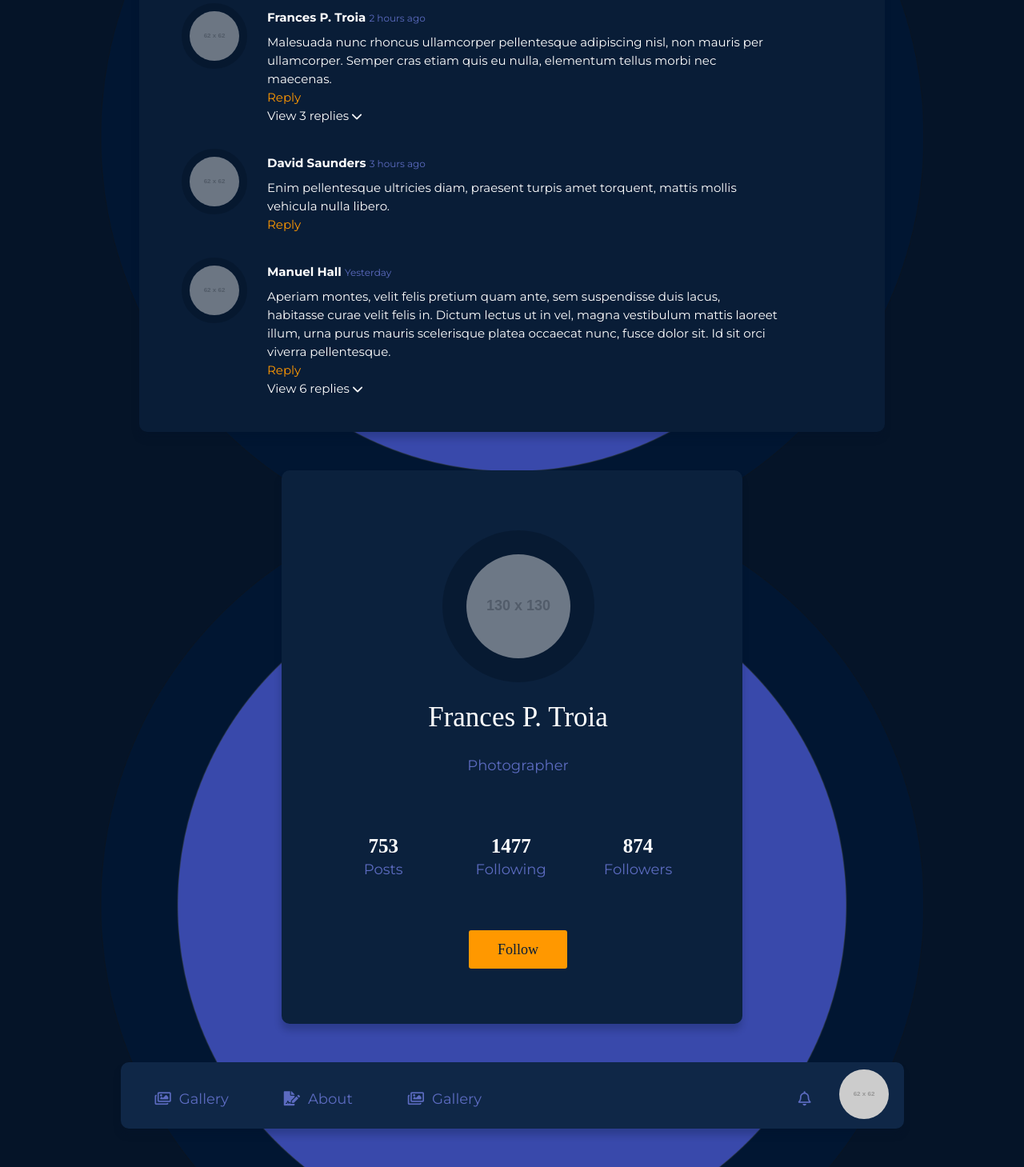
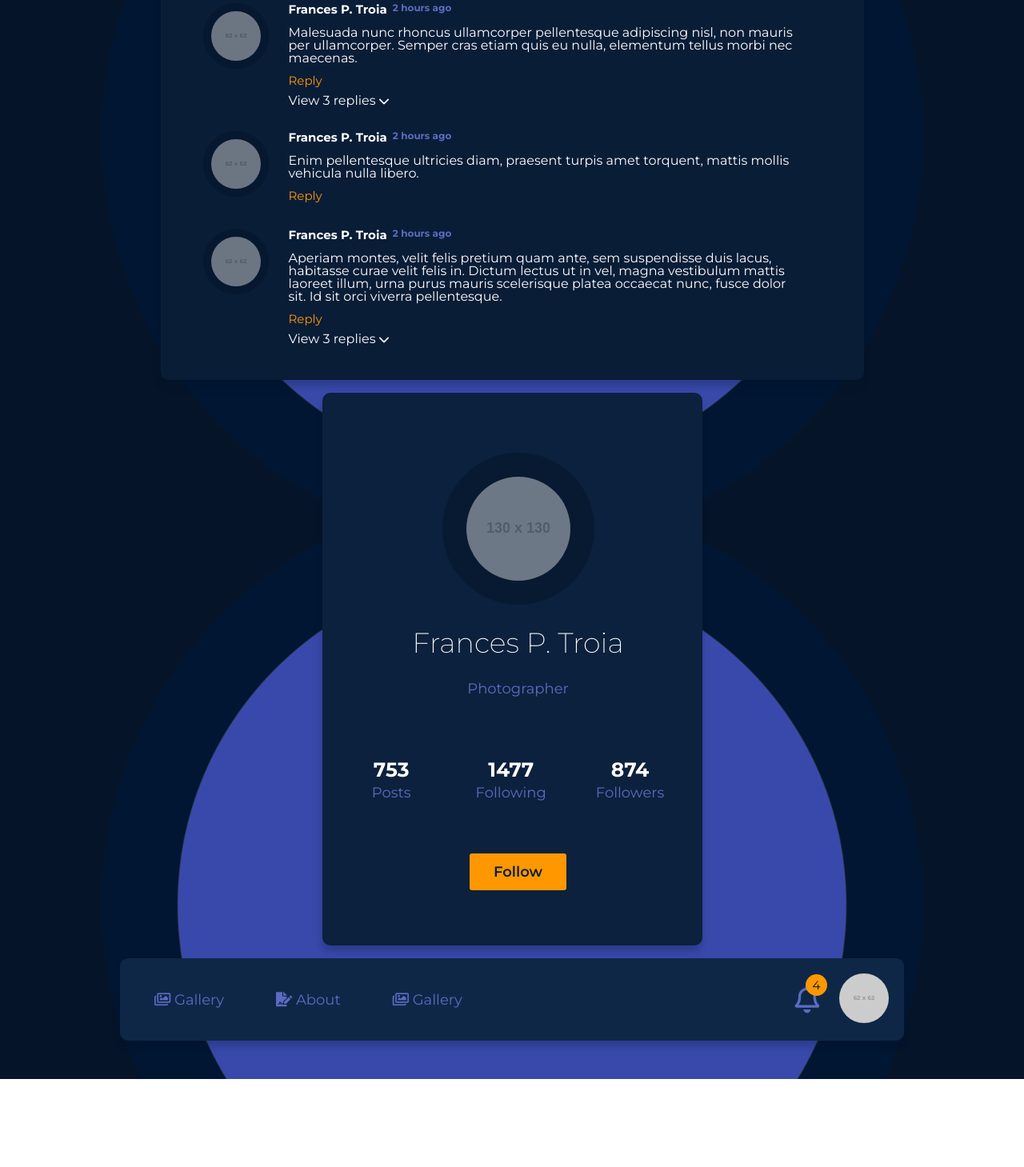
Before and after one commit to Sametkarakurtt/application2, a plain HTML site: page index.html in a window 1280 px wide. Shown: the part 315-1774 px from the top of the page at 80% size. After the commit the page ends 1664 px from the top, so only its background shows below. Drawn offline with Linux system fonts and the light colour scheme; placeholder pictures from the web are drawn by us.

Commit message:
icona bildirim vektörü eklendi

```diff
--- a/index.html
+++ b/index.html
@@ -3,10 +3,13 @@
 <head>
     <meta charset="UTF-8">
     <meta http-equiv="X-UA-Compatible" content="IE=edge">
-    <meta name="viewport" content="width=device-width, initial-scale=1.0"><link rel="preconnect" href="https://fonts.googleapis.com">
+    <meta name="viewport" content="width=device-width, initial-scale=1.0">
     <title>Application2</title>
+
+    <link rel="preconnect" href="https://fonts.googleapis.com">
     <link rel="preconnect" href="https://fonts.gstatic.com" crossorigin>
-    <link href="https://fonts.googleapis.com/css2?family=Montserrat:wght@400;700&display=swap" rel="stylesheet">
+    <link href="https://fonts.googleapis.com/css2?family=Montserrat:wght@200;400;600;700&display=swap" rel="stylesheet">
+
     <link rel="stylesheet" href="reset.css">
     <link rel="stylesheet" href="normalize.css">
     <link rel="stylesheet" href="font-awesome/css/all.css">
@@ -16,25 +19,31 @@
 
     <div class="icon">
             <div class="icon-linkedin">
-                <a href="https://tr.linkedin.com/"><i class="fab fa-linkedin-in"></i></a>
+                <a href="https://tr.linkedin.com/" class="iconBanner" data-counter="6">
+                    <i class="fab fa-linkedin-in "></i>
+                </a>
             </div>
     </div>
 
     <div class="content">
-            <div class="comments">
-                <h2>24 Comments</h2>
+            <div class="title">
+                <h2> 24 Comments</h2>
             </div>
             <div class="col2">
                 <div class="resim">
                     <img src="https://via.placeholder.com/62">
                 </div>
                 <div class="text">
-                    <h4>Frances P. Troia</h4>
-                    <p class="zaman">2 hours ago</p>
-                    <p>Malesuada nunc rhoncus ullamcorper pellentesque adipiscing nisl, non mauris per <br>
-                        ullamcorper. Semper cras etiam quis eu nulla, elementum tellus morbi nec <br>
-                        maecenas.</p>
-                        <a href="#" >Reply</a>
+                    <div class="listHeader">
+                        <h4>Frances P. Troia</h4>
+                        <p class="zaman">2 hours ago</p>
+                    </div>
+                    <div class="yazi">
+                        <p>Malesuada nunc rhoncus ullamcorper pellentesque adipiscing nisl, non mauris per
+                            ullamcorper. Semper cras etiam quis eu nulla, elementum tellus morbi nec
+                            maecenas.</p>
+                    </div>
+                        <div class="listReply"> <a href="#">Reply</a></div>
                         <p>View 3 replies <img src="ok.png"></p>
                 </div>
             </div>
@@ -43,11 +52,14 @@
                     <img src="https://via.placeholder.com/62">
                 </div>
                 <div class="text">
-                    <h4>David Saunders</h4>
-                    <p class="zaman">3 hours ago</p>
-                    <p>Enim pellentesque ultricies diam, praesent turpis amet torquent, mattis mollis <br>
-                        vehicula nulla libero.</p>
-                        <a href="#" >Reply</a>
+                    <div class="listHeader">
+                        <h4>Frances P. Troia</h4>
+                        <p class="zaman">2 hours ago</p>
+                    </div>
+                    <div class="yazi">
+                        <p>Enim pellentesque ultricies diam, praesent turpis amet torquent, mattis mollis vehicula nulla libero.</p>
+                    </div>
+                        <div class="listReply" style="margin: 0;"> <a href="#">Reply</a></div>
                 </div>
             </div>
             <div class="col2">
@@ -55,14 +67,15 @@
                     <img src="https://via.placeholder.com/62">
                 </div>
                 <div class="text">
-                    <h4>Manuel Hall</h4>
-                    <p class="zaman">Yesterday</p>
-                    <p> Aperiam montes, velit felis pretium quam ante, sem suspendisse duis lacus,<br>
-                        habitasse curae velit felis in. Dictum lectus ut in vel, magna vestibulum mattis laoreet <br>
-                        illum, urna purus mauris scelerisque platea occaecat nunc, fusce dolor sit. Id sit orci <br>
-                        viverra pellentesque.</p>
-                        <a href="#" >Reply</a>
-                        <p>View 6 replies <img src="ok.png"></p>
+                    <div class="listHeader">
+                        <h4>Frances P. Troia</h4>
+                        <p class="zaman">2 hours ago</p>
+                    </div>
+                    <div class="yazi">
+                        <p> Aperiam montes, velit felis pretium quam ante, sem suspendisse duis lacus, habitasse curae velit felis in. Dictum lectus ut in vel, magna vestibulum mattis laoreet illum, urna purus mauris scelerisque platea occaecat nunc, fusce dolor sit. Id sit orci viverra pellentesque.</p>
+                    </div>
+                        <div class="listReply"> <a href="#">Reply</a></div>
+                        <p >View 3 replies <img src="ok.png"></p>
                 </div>
             </div>
     </div>
@@ -79,27 +92,40 @@
                     <li class="fallowing"><p>1477<h5>Following</h5></p></li>
                     <li><p>874<h5>Followers</h5></p></li>
                 </ul>
-                    <form class="profil-button">
-                        <button type="submit"><p>Follow</p></button>
-                    </form>
+                        <button><p>Follow</p></button>
+
             </div>
     </div>
-    <footer>
-        <div class="footer">
-                <div class="footer-navbar">
-                    <div class="resim">
-                        <img src="https://via.placeholder.com/62">
-                    </div>
-                    <nav>
-                        <ul>
-                            <li><a href="#"><i class="far fa-images"></i>Gallery</a></li>
-                            <li class="about"><a href="#"><i class="fas fa-file-signature"></i></i>About</a></li>
-                            <li><a href="#"><i class="far fa-images"></i>Gallery</a></li>
-                            <li class="bell"><a href="#"><i class="far fa-bell"></i></a></li>
-                        </ul>
-                    </nav>
-                </div>
+
+    <nav class="general-menu">
+        <div class="avatar">
+            <img src="https://via.placeholder.com/62" width="62" height="62">
         </div>
-    </footer>
+        <ul class="general-nav-list">
+            <li class="general-nav-list-item">
+                <a href="javascript:;" class="general-nav-list-link">
+                    <i class="far fa-images"></i>
+                    <span>Gallery</span>
+                </a>
+            </li>
+            <li class="general-nav-list-item">
+                <a href="javascript:;" class="general-nav-list-link">
+                    <i class="fas fa-file-signature"></i>
+                    <span>About</span>
+                </a>
+            </li>
+            <li class="general-nav-list-item">
+                <a href="javascript:;" class="general-nav-list-link">
+                    <i class="far fa-images"></i>
+                    <span>Gallery</span>
+                </a>
+            </li>
+            <li class="general-nav-list-item">
+                <a href="javascript:;" class="general-nav-list-link bell" data-counter="4">
+                    <i class="far fa-bell"></i>
+                </a>
+            </li>
+        </ul>
+    </nav>
 </body>
 </html>
--- a/stil.css
+++ b/stil.css
@@ -22,37 +22,77 @@ body {
     margin-top: 60px;
     margin-bottom: 30px;
     }
+    .icon .icon-linkedin .iconBanner::before{
+        content: attr(data-counter);
+        top: -10px;
+        right: -10px;
+        width: 36px;
+        height: 36px;
+        font-size: 15px;
+        color: #011632;
+        line-height: 27px;
+        font-style: normal;
+        position: absolute;
+        text-align: center;
+        border-radius: 100%;
+        letter-spacing: normal;
+        background-color: #ff9800;
+        border: 5px solid #3949ab;
+        display: flex;
+        justify-content: center;
+        align-items: center;
+    }
+        .icon-linkedin{
+position: relative;
+    }
+
 .icon  .icon-linkedin  i {
     padding: 34px 34px;
     color: #ffffff;
     font-size: 30px;
 }
+
 .content {
     width: 100%;
     max-width: 879px;
     box-shadow: -1px 8px 8px rgba(5, 20, 40, 0.22);
     border-radius: 10px;
     background-color: #091d37;
-    padding: 56px 0px 13px 53px ;
-    margin-bottom: 3em;
+    padding: 56px 84px 13px 53px ;
+    margin-bottom: 16px;
+    box-sizing: border-box;
 }
 .content .text{
     font-style: normal;
     letter-spacing: normal;
-    font-weight: 400;
     font-family: Montserrat;
 }
-.content  .comments h2 {
+.title{
     color: #ffffff;
-    font-family: "Montserrat - Semi Bold";
+    font-family: Montserrat;
     font-size: 20px;
-    font-weight: 400;
     line-height: 36px;
     margin-bottom: 39px;
 }
 .content  .col2{
     display: flex;
+    color: #ffffff;
 }
+.listHeader{
+    display: flex;
+    color: #ffffff;
+    font-size: 15px;
+    font-weight: 700;
+    display: flex;
+    margin-bottom: 14px;
+}
+.content .yazi{
+    margin-bottom: 8px;
+}
+.content .listReply{
+    margin-bottom: 6px;
+}
+
 .content  .resim img {
     border-radius: 100%;
     border: 10px #051428 solid;
@@ -62,29 +102,17 @@ body {
     padding-left: 25px;
     margin-bottom: 30px;
 }
-.content  .col2 .text h4{
-    color: #ffffff;
-    font-size: 15px;
-    font-weight: 700;
-    line-height: 36px;
-    display:inline-flex;
-}
-.content  .col2 .text p {
-    color: #ffffff;
-    font-size: 15px;
-    line-height: 23px;
-}
+
 .content  .col2 .text a {
     color: #ff9800;
     font-size: 15px;
     line-height: 23px;
     text-decoration: none;
 }
-.content  .col2 .text .zaman{
+.zaman{
     color: #5c6bc0;
     font-size: 12px;
-    line-height: 36px;
-    display:inline-flex;
+    padding-left: 7px;
 }
 .profile {
     width: 100%;
@@ -94,29 +122,31 @@ body {
     background-color: #0b213d;
     padding: 75px 43px 69px  58px;
     text-align: center;
-    margin-bottom: 3em;
+    margin-bottom: 16px;
 }
 .profile  .profil .resim img{
     border-radius: 100%;
     background-color: #051428;
     opacity: 0.51;
     border: 30px #051428 solid;
+    margin-bottom: 27px;
 }
 
 .profile  .profil h1 {
     color: #ffffff;
-    font-family: "Montserrat - Extra Light";
+    font-family: Montserrat;
     font-size: 35px;
-    font-weight: 400;
     font-style: normal;
     letter-spacing: normal;
     line-height: 36px;
+    margin: 0;
+    margin-bottom: 21px;
+    font-weight: 200;
 }
 .profile  .profil h3{
     color: #5c6bc0;
     font-family: Montserrat;
     font-size: 18px;
-    font-weight: 400;
     font-style: normal;
     letter-spacing: normal;
     line-height: 36px;
@@ -127,91 +157,127 @@ body {
     display: inline-block;
 }
 .profile .profil .fallowing {
-    margin-left:87px;
-    margin-right: 68px;
+    margin-left:77px;
+    margin-right: 58px;
 }
 
 .profile  .profil h5{
     color: #5c6bc0;
     font-family: Montserrat;
     font-size: 18px;
-    font-weight: 400;
     font-style: normal;
     letter-spacing: normal;
     line-height: normal;
 }
 .profile  .profil li p{
     color: #ffffff;
-    font-family: "Montserrat - Bold";
+    font-family: Montserrat;
     font-size: 25px;
-    font-weight: 700;
     font-style: normal;
     letter-spacing: normal;
     line-height: 36px;
+    font-weight: 700;
 }
-.profile  form.profil-button button {
+.profile button {
     border-radius: 3px;
     background-color: #ff9800;
     border: 0px;
-}
-.profile  form.profil-button  p{
     color: #091d37;
-    font-family: "Montserrat - Semi Bold";
+    font-family: Montserrat;
     font-size: 18px;
-    font-weight: 400;
     font-style: normal;
     letter-spacing: normal;
     line-height: 36px;
     padding: 5px 30px;
+    font-weight: 600;
 }
-.footer   {
-    width: 979px;
-    box-shadow: -1px 8px 8px rgba(5, 20, 40, 0.22);
-    border-radius: 10px;
-    background-color: #0f2747;
-    margin-bottom: 3em;
+    .general-menu {
+        /* Felx Elemanlarını tek tek denemesi yapılacak. */
+        display: flex;
+        align-items: center;
+        flex-direction: row-reverse;
+        justify-content: space-between;
+        /* Box Sizing özelliği için araştıma bekliyorum senden. */
+        box-sizing: border-box;
+
+        width: 100%;
+        max-width: 980px;
+        margin-bottom: 3em;
+        border-radius: 10px;
+        background-color: #0f2747;
+        padding: 19px 19px 19px 43px;
+        box-shadow: -1px 8px 8px rgb(5 20 40 / 22%);
     }
-    .footer  .footer-navbar nav {
-        padding: 0px 19px 19px 43px;
-    }
-    .footer  .footer-navbar .resim{
-        padding: 9px 19px 19px 0px;
 
-    }
-    .footer  .footer-navbar .resim img{
-        float:right;
+    .general-menu .avatar > img {
         border-radius: 100%;
     }
-    .footer  .footer-navbar ul li{
-        display: inline-block;
+
+    .general-menu .general-nav-list {
+        width: 100%;
+        display: flex;
+        align-items: center;
+        justify-content: space-between;
     }
-    .footer  .footer-navbar ul li a {
 
-    color: #5c6bc0;
-    font-family: Montserrat;
-    font-size: 18px;
-    font-weight: 400;
-    font-style: normal;
-    letter-spacing: normal;
-    line-height: 36px;
-    text-decoration: none;
-    padding-bottom: .25em;
+    .general-menu .general-nav-list .general-nav-list-item {
+        margin-right: 65px;
     }
-    .footer  .footer-navbar ul li a:hover{
-        background-size: 20%;
-        border-bottom: 0;
-        padding-bottom: .3em;
+    /* :last-child ve benzeri elemanların araştrılması yapılacak. */
+    .general-menu .general-nav-list .general-nav-list-item:last-child {
+        margin-left: auto;
+        margin-right: 25px;
+    }
+
+    .general-menu .general-nav-list .general-nav-list-link {
+        font-size: 18px;
+        color: #5c6bc0;
+        line-height: 36px;
+        font-style: normal;
+        text-decoration: none;
+        letter-spacing: normal;
+        font-family: Montserrat;
+    }
+
+    .general-menu .general-nav-list .general-nav-list-link:hover {
         border-bottom: 1px solid #ff9800;
         color:#ffffff;
     }
 
-    .footer  .footer-navbar ul li a i {
-        padding-right:  10px;
+    .general-menu .general-nav-list .general-nav-list-link.bell {
+        font-size: 35px;
+        position: relative;
     }
-    .footer  .footer-navbar .about {
-        padding: 0 65px;
+
+    .general-menu .general-nav-list .general-nav-list-link.bell:before {
+        content: attr(data-counter);
+        top: -10px;
+        right: -10px;
+        width: 27px;
+        height: 27px;
+        font-size: 15px;
+        color: #011632;
+        line-height: 27px;
+        font-style: normal;
+        position: absolute;
+        text-align: center;
+        border-radius: 100%;
+        letter-spacing: normal;
+        background-color: #ff9800;
     }
-    .footer .footer-navbar nav .bell {
-        float: right;
-        padding-right: 25px;
+
+
+    .listHeader{
+        display: flex;
+        color: #ffffff;
+        font-size: 15px;
+        font-weight: 700;
+        display: flex;
+        margin-bottom: 14px;
     }
+    .listReply{
+        margin-bottom: 15px;
+    }
+    .yazi{
+        margin-bottom: 18px;
+    }
```
Also changed, not shown: normalize.css.
